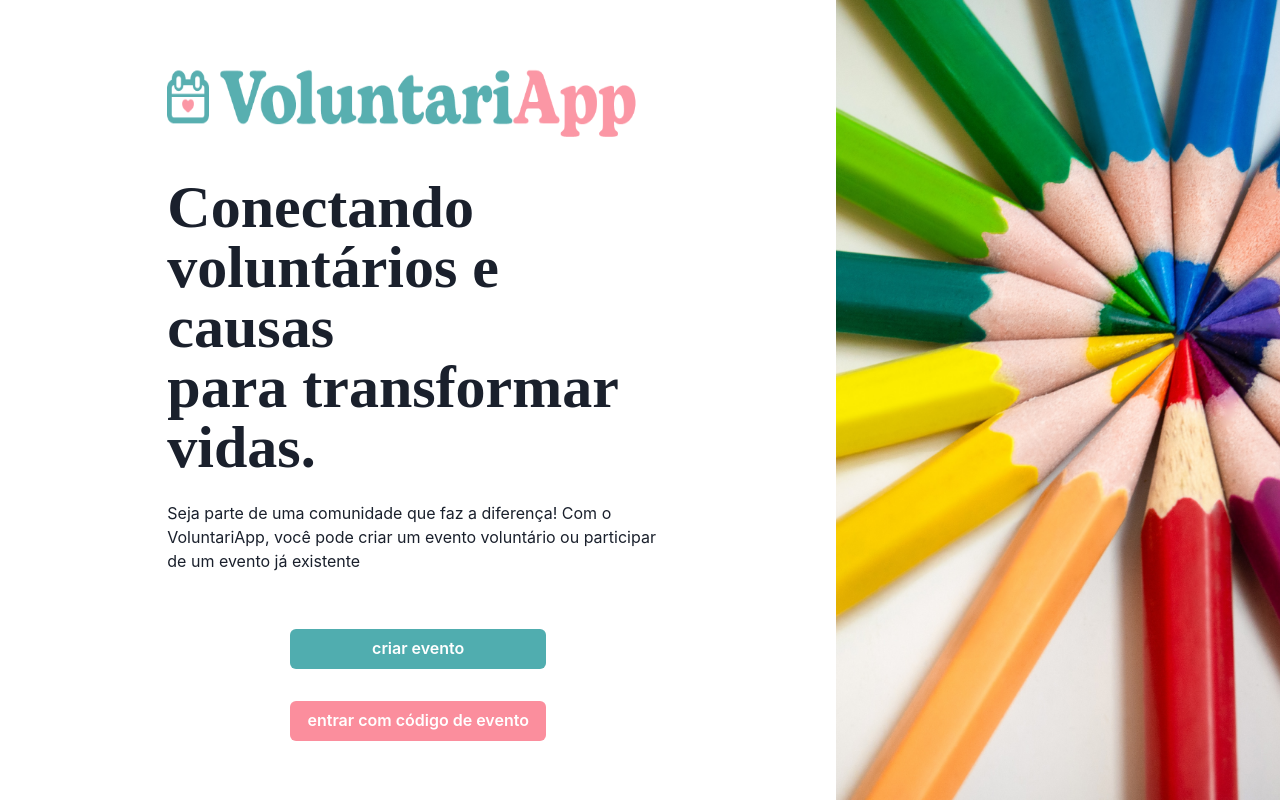
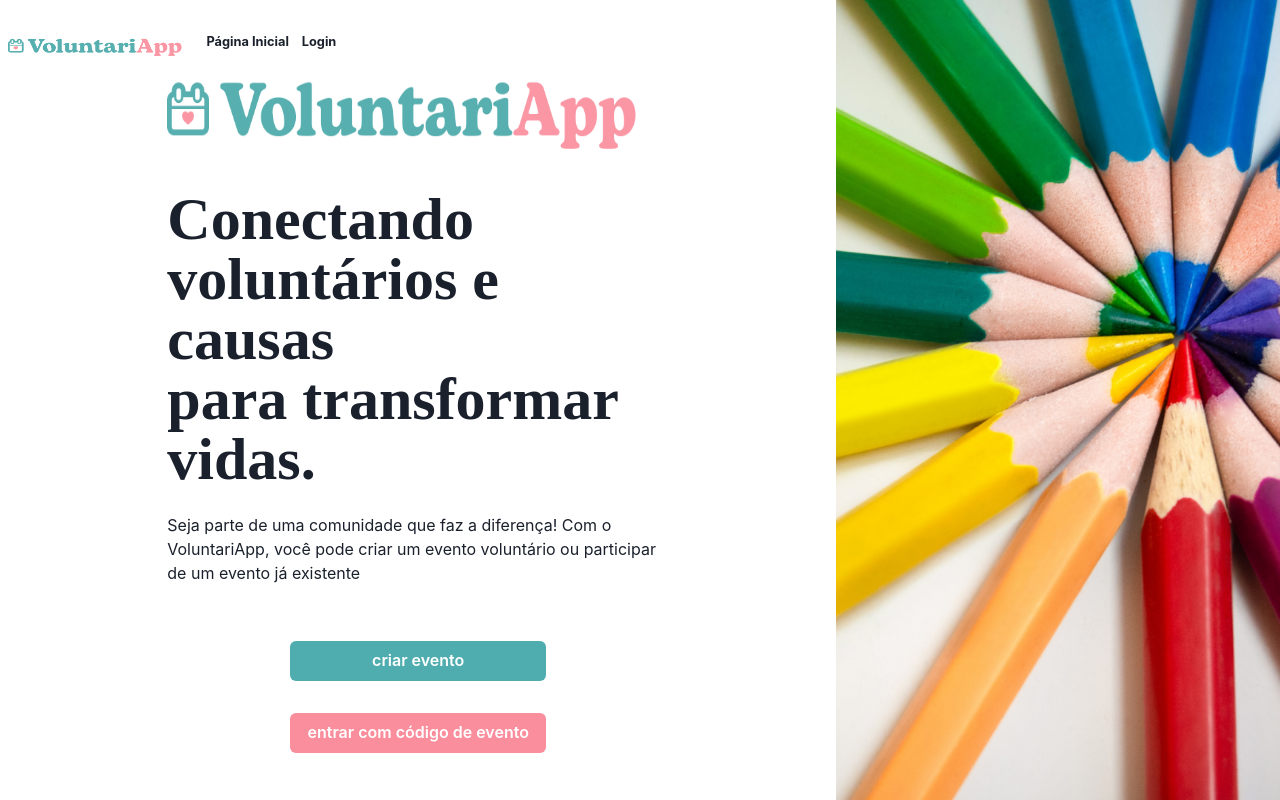
Before and after one commit to Projetos-UNICAMP/voluntariapp, a React (Vite) app: page / in a window 1280 px wide. Built offline with nearby package versions, Linux system fonts and the light colour scheme.

Commit message:
criando componente de menu superior

```diff
--- a/src/Components/SimpleText/SimpleText.tsx
+++ b/src/Components/SimpleText/SimpleText.tsx
@@ -1,13 +1,13 @@
 // SimpleText.tsx
 import React from 'react';
-import { Text as ChakraText } from '@chakra-ui/react';
+import { Text as ChakraText, StyleProps } from '@chakra-ui/react';
 
-export interface SimpleTextProps {
+export interface SimpleTextProps extends StyleProps {
     value: string;
 }
 
-const SimpleText: React.FC<SimpleTextProps> = ({ value }) => {
-    return <ChakraText>{value}</ChakraText>;
+const SimpleText: React.FC<SimpleTextProps> = ({ value, ...styleProps }) => {
+    return <ChakraText {...styleProps}>{value}</ChakraText>;
 };
 
 export default SimpleText;
--- /dev/null
+++ b/src/Components/TopMenu/TopMenu.tsx
@@ -0,0 +1,20 @@
+// TopMenu.tsx
+import React from 'react';
+import {Flex} from '@chakra-ui/react';
+import AppLogo, { LogoSize } from '../AppLogo/AppLogo';
+import SimpleText from '../SimpleText/SimpleText';
+
+export interface TopMenuProps {
+}
+
+const TopMenu: React.FC<TopMenuProps> = () => {
+    return <Flex flexDir='line' textAlign='center'>
+        <Flex ml="0.6vw" mr="1vw">
+            <AppLogo size={LogoSize.Small}></AppLogo>
+        </Flex>
+        <Flex mr="1vw"><SimpleText value={"Página Inicial"} fontWeight='bold' fontSize='1vw'></SimpleText></Flex>
+        <Flex mr="1vw"><SimpleText value={"Login"} fontWeight='bold' fontSize='1vw'></SimpleText></Flex>
+    </Flex>
+};
+
+export default TopMenu;
--- a/src/pages/LandingPage.tsx
+++ b/src/pages/LandingPage.tsx
@@ -6,10 +6,12 @@ import SimpleText from '../Components/SimpleText/SimpleText';
 import FinalButton, {
   ButtonStyleOptions,
 } from '../Components/FinalButton/FinalButton';
+import TopMenu from '../Components/TopMenu/TopMenu';
 
 const LandingPage = () => {
   return (
     <RightImageLayoutComponent imageUrl={'src/assets/pens.png'}>
+      <TopMenu></TopMenu>
       <Flex flexDir={'column'} verticalAlign={'middle'}>
         <Flex flexDir={'column'} w={'60%'} alignSelf={'center'}>
           <AppLogo size={LogoSize.Large}></AppLogo>
```
